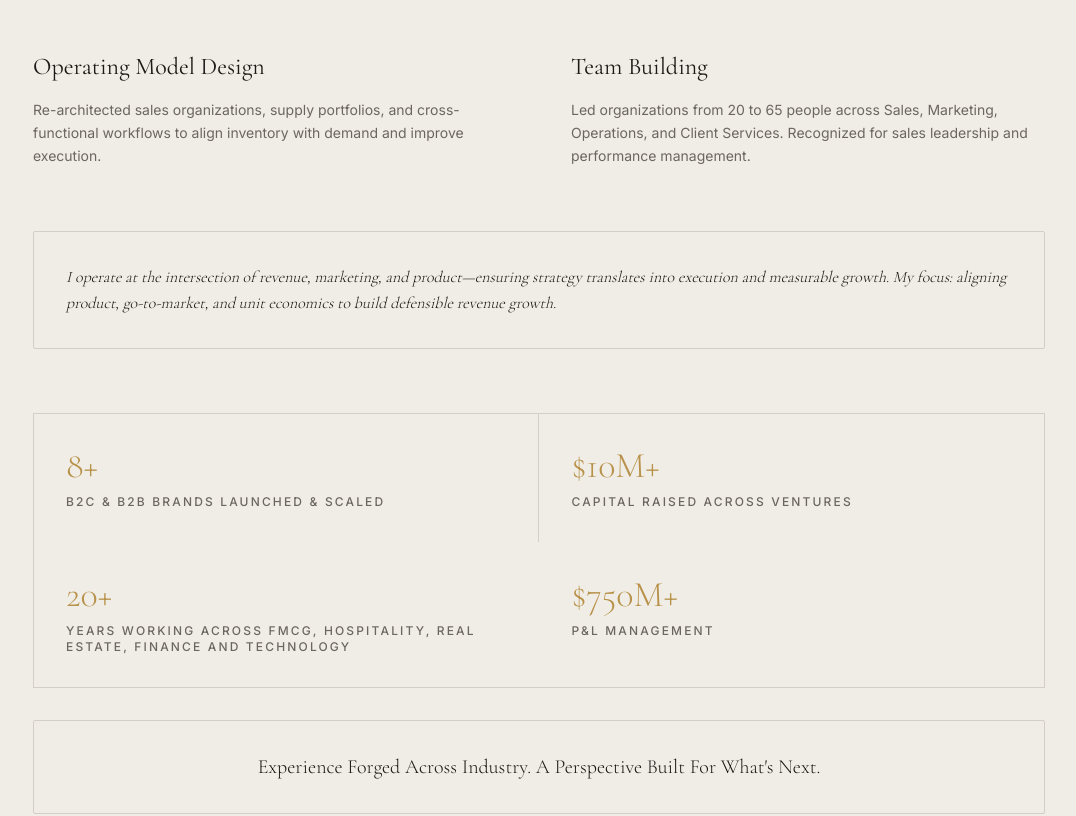
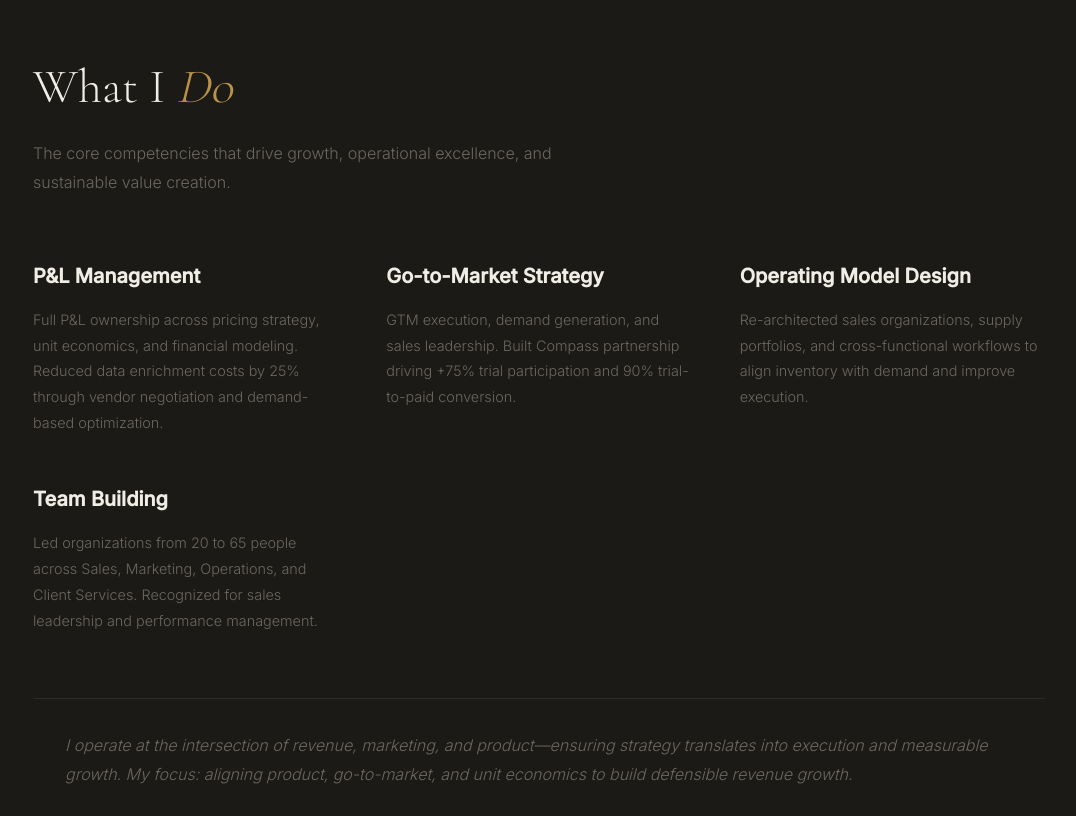
Before and after one commit to letsnavigatebmw/aperture-hospitality, a Next.js app: page /about in a window 1280 px wide. Shown: the part 1620-2436 px from the top of the page, without its empty margins (101-1177 px from the left). Built offline with nearby package versions, Linux system fonts and the light colour scheme.

Commit message:
Redesign About page 'What I Do' section with dark theme, competencies grid, and stats

```diff
--- a/app/about/page.tsx
+++ b/app/about/page.tsx
@@ -92,78 +92,118 @@ export default function About() {
         </div>
       </section>
 
-      {/* OPERATING MODEL & STATS */}
-      <section className="border-b border-rule">
+      {/* WHAT I DO - DARK SECTION */}
+      <section style={{ background: '#1C1A17', color: '#F0EDE6' }} className="border-b border-rule">
         <div className="container-max py-16 md:py-24">
-          <div className="grid md:grid-cols-2 gap-12 md:gap-16 mb-16">
-            {/* Left: Operating Model Design */}
+          {/* Header */}
+          <div className="mb-16">
+            <h2 style={{ fontFamily: "'Cormorant Garamond', Georgia, serif", fontSize: 'clamp(2rem, 4vw, 3rem)', fontWeight: 300, marginBottom: '1rem', color: '#F0EDE6' }}>
+              What I <em style={{ fontStyle: 'italic', color: '#B8924A' }}>Do</em>
+            </h2>
+            <p style={{ fontSize: '1rem', fontWeight: 300, lineHeight: 1.8, color: '#6B6760', maxWidth: '600px' }}>
+              The core competencies that drive growth, operational excellence, and sustainable value creation.
+            </p>
+          </div>
+
+          {/* 2x2 Competencies Grid */}
+          <div style={{ display: 'grid', gridTemplateColumns: 'repeat(auto-fit, minmax(300px, 1fr))', gap: '3rem', marginBottom: '4rem' }}>
+            {/* P&L Management */}
             <div>
-              <h3 className="font-display text-2xl font-normal text-ink mb-4">
+              <h3 style={{ fontFamily: "'Inter', sans-serif", fontSize: '1.25rem', fontWeight: 600, color: '#F0EDE6', marginBottom: '1rem' }}>
+                P&L Management
+              </h3>
+              <p style={{ fontSize: '0.9rem', fontWeight: 300, lineHeight: 1.8, color: '#6B6760' }}>
+                Full P&L ownership across pricing strategy, unit economics, and financial modeling. Reduced data enrichment costs by 25% through vendor negotiation and demand-based optimization.
+              </p>
+            </div>
+
+            {/* Go-to-Market Strategy */}
+            <div>
+              <h3 style={{ fontFamily: "'Inter', sans-serif", fontSize: '1.25rem', fontWeight: 600, color: '#F0EDE6', marginBottom: '1rem' }}>
+                Go-to-Market Strategy
+              </h3>
+              <p style={{ fontSize: '0.9rem', fontWeight: 300, lineHeight: 1.8, color: '#6B6760' }}>
+                GTM execution, demand generation, and sales leadership. Built Compass partnership driving +75% trial participation and 90% trial-to-paid conversion.
+              </p>
+            </div>
+
+            {/* Operating Model Design */}
+            <div>
+              <h3 style={{ fontFamily: "'Inter', sans-serif", fontSize: '1.25rem', fontWeight: 600, color: '#F0EDE6', marginBottom: '1rem' }}>
                 Operating Model Design
               </h3>
-              <p className="text-sm leading-relaxed text-muted">
+              <p style={{ fontSize: '0.9rem', fontWeight: 300, lineHeight: 1.8, color: '#6B6760' }}>
                 Re-architected sales organizations, supply portfolios, and cross-functional workflows to align inventory with demand and improve execution.
               </p>
             </div>
 
-            {/* Right: Team Building */}
+            {/* Team Building */}
             <div>
-              <h3 className="font-display text-2xl font-normal text-ink mb-4">
+              <h3 style={{ fontFamily: "'Inter', sans-serif", fontSize: '1.25rem', fontWeight: 600, color: '#F0EDE6', marginBottom: '1rem' }}>
                 Team Building
               </h3>
-              <p className="text-sm leading-relaxed text-muted">
+              <p style={{ fontSize: '0.9rem', fontWeight: 300, lineHeight: 1.8, color: '#6B6760' }}>
                 Led organizations from 20 to 65 people across Sales, Marketing, Operations, and Client Services. Recognized for sales leadership and performance management.
               </p>
             </div>
           </div>
 
           {/* Operating Philosophy */}
-          <div className="mb-16 p-8 border border-rule rounded-sm">
-            <p className="font-display text-base font-light italic text-ink leading-relaxed">
+          <div style={{ marginBottom: '4rem', padding: '2rem', borderTop: '1px solid #2e2b26', borderBottom: '1px solid #2e2b26' }}>
+            <p style={{ fontFamily: "'Inter', sans-serif", fontSize: '1rem', fontWeight: 300, fontStyle: 'italic', lineHeight: 1.8, color: '#6B6760' }}>
               I operate at the intersection of revenue, marketing, and product—ensuring strategy translates into execution and measurable growth. My focus: aligning product, go-to-market, and unit economics to build defensible revenue growth.
             </p>
           </div>
 
           {/* Stats Grid */}
-          <div className="grid md:grid-cols-2 gap-px border border-rule mb-8">
-            {/* Stat 1 */}
-            <div className="p-8 border-r border-b border-rule md:border-b-0">
-              <div className="font-display text-4xl font-light text-brass mb-2">8+</div>
-              <p className="text-xs font-medium tracking-widest uppercase text-muted">
+          <div style={{ display: 'grid', gridTemplateColumns: 'repeat(2, 1fr)', gap: '0', border: '1px solid #2e2b26', marginBottom: '3rem' }}>
+            {/* Stat 1: 8+ */}
+            <div style={{ padding: '2rem', borderRight: '1px solid #2e2b26', borderBottom: '1px solid #2e2b26' }}>
+              <div style={{ fontFamily: "'Cormorant Garamond', Georgia, serif", fontSize: '3rem', fontWeight: 300, color: '#B8924A', marginBottom: '0.5rem' }}>
+                8+
+              </div>
+              <p style={{ fontSize: '0.65rem', fontWeight: 500, letterSpacing: '0.12em', textTransform: 'uppercase', color: '#6B6760' }}>
                 B2C & B2B Brands Launched & Scaled
               </p>
             </div>
 
-            {/* Stat 2 */}
-            <div className="p-8 border-b border-rule md:border-b-0">
-              <div className="font-display text-4xl font-light text-brass mb-2">$10M+</div>
-              <p className="text-xs font-medium tracking-widest uppercase text-muted">
+            {/* Stat 2: $10M+ */}
+            <div style={{ padding: '2rem', borderBottom: '1px solid #2e2b26' }}>
+              <div style={{ fontFamily: "'Cormorant Garamond', Georgia, serif", fontSize: '3rem', fontWeight: 300, color: '#B8924A', marginBottom: '0.5rem' }}>
+                $10M+
+              </div>
+              <p style={{ fontSize: '0.65rem', fontWeight: 500, letterSpacing: '0.12em', textTransform: 'uppercase', color: '#6B6760' }}>
                 Capital Raised Across Ventures
               </p>
             </div>
 
-            {/* Stat 3 */}
-            <div className="p-8 border-r border-rule md:border-r-0">
-              <div className="font-display text-4xl font-light text-brass mb-2">20+</div>
-              <p className="text-xs font-medium tracking-widest uppercase text-muted">
+            {/* Stat 3: 20+ */}
+            <div style={{ padding: '2rem', borderRight: '1px solid #2e2b26' }}>
+              <div style={{ fontFamily: "'Cormorant Garamond', Georgia, serif", fontSize: '3rem', fontWeight: 300, color: '#B8924A', marginBottom: '0.5rem' }}>
+                20+
+              </div>
+              <p style={{ fontSize: '0.65rem', fontWeight: 500, letterSpacing: '0.12em', textTransform: 'uppercase', color: '#6B6760' }}>
                 Years Working Across FMCG, Hospitality, Real Estate, Finance and Technology
               </p>
             </div>
 
-            {/* Stat 4 */}
-            <div className="p-8">
-              <div className="font-display text-4xl font-light text-brass mb-2">$750M+</div>
-              <p className="text-xs font-medium tracking-widest uppercase text-muted">
+            {/* Stat 4: $750M+ */}
+            <div style={{ padding: '2rem' }}>
+              <div style={{ fontFamily: "'Cormorant Garamond', Georgia, serif", fontSize: '3rem', fontWeight: 300, color: '#B8924A', marginBottom: '0.5rem' }}>
+                $750M+
+              </div>
+              <p style={{ fontSize: '0.65rem', fontWeight: 500, letterSpacing: '0.12em', textTransform: 'uppercase', color: '#6B6760' }}>
                 P&L Management
               </p>
             </div>
           </div>
 
           {/* Closing Statement */}
-          <div className="text-center p-8 border border-rule rounded-sm">
-            <p className="font-display text-xl font-light text-ink">
-              Experience Forged Across Industry. A Perspective Built For What's Next.
-            </p>
+          <div style={{ padding: '2rem', border: '1px solid #2e2b26', textAlign: 'center' }}>
+            <div style={{ fontSize: '2rem', color: '#B8924A', marginBottom: '1rem' }}>∞</div>
+            <h3 style={{ fontFamily: "'Cormorant Garamond', Georgia, serif", fontSize: '1.5rem', fontWeight: 300, color: '#F0EDE6' }}>
+              Experience Forged Across Industry, A Perspective Built For What's Next...
+            </h3>
           </div>
         </div>
       </section>
```
